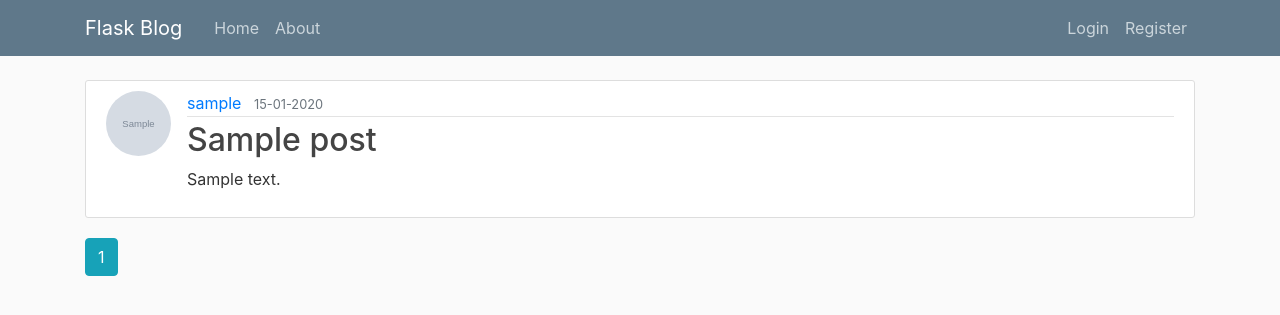
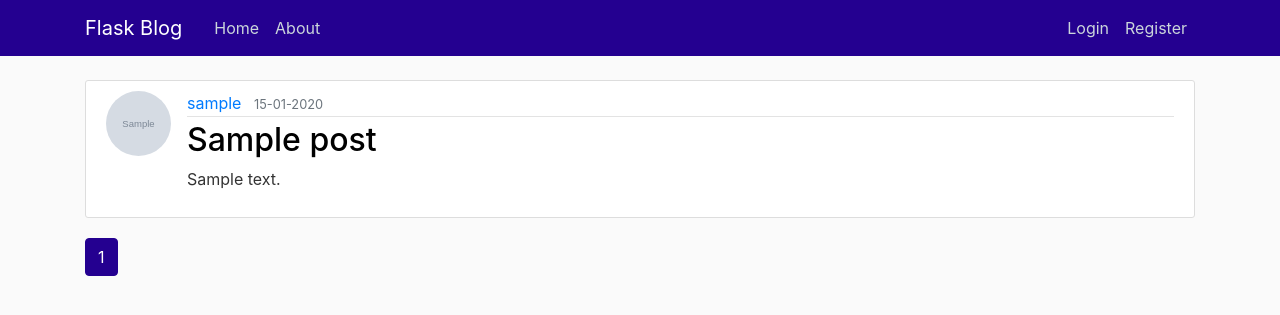
Before and after one commit to TomekQ13/LetterToSanta, a Flask app: page / in a window 1280 px wide. Shown: the top 315 px of the page. Run offline with Flask 2, Linux system fonts and the light colour scheme; tables that the repository leaves empty hold one stand-in row (values such as "Sample post"); grey boxes marked "Sample" are stand-in pictures.

Commit message:
some css work done

```diff
--- a/blog/static/main.css
+++ b/blog/static/main.css
@@ -9,7 +9,7 @@ body {
   }
 
   .bg-steel {
-    background-color: #5f788a;
+    background-color: #240090;
   }
 
   .site-header .navbar-nav .nav-link {
@@ -33,11 +33,11 @@ body {
   }
 
   .article-title {
-    color: #444444;
+    color: #000000;
   }
 
   a.article-title:hover {
-    color: #428bca;
+    color: #0059a7;
     text-decoration: none;
   }
 
@@ -78,3 +78,9 @@ body {
   .account-heading {
     font-size: 2.5rem;
   }
+
+  .btn-info {
+    color: #ffffff;
+    background-color: #240090;
+    border-color: #240090;
+  }
```
Also changed, not shown: blog/site.db, 1 other file.
